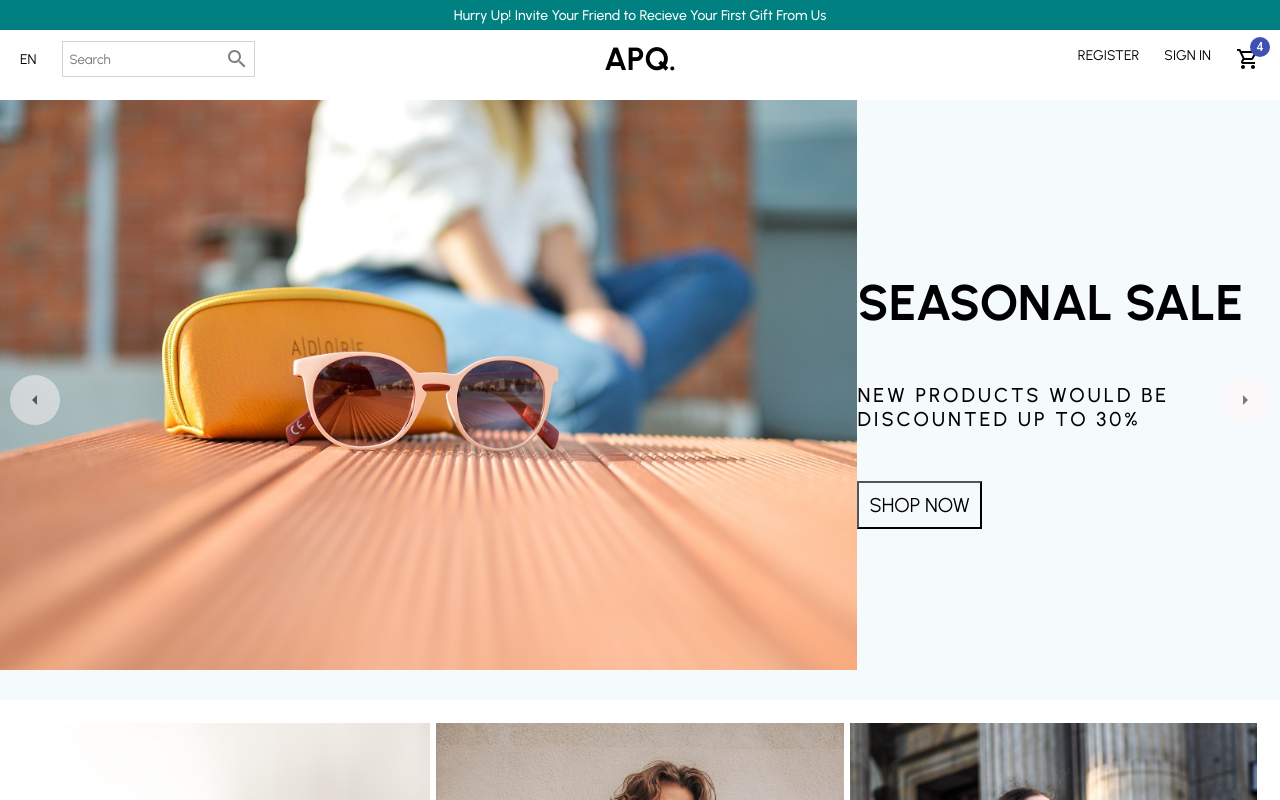
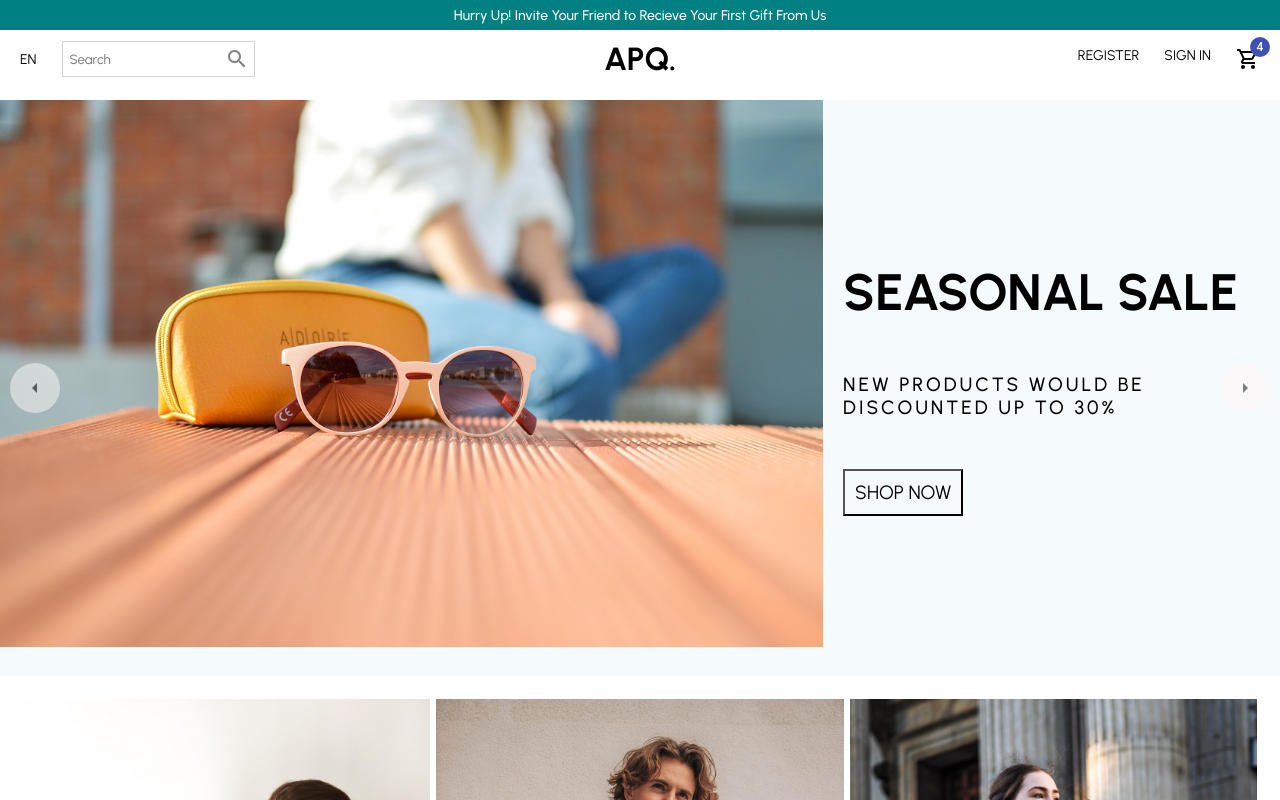
Before and after one commit to AliPooladmast/e-commerce, a React (Create React App) app: page / in a window 1280 px wide. Shown: the top 800 px of the page. Built offline with nearby package versions, Linux system fonts and the light colour scheme.

Commit message:
slider: make fonts and image size of slider more responsive

```diff
--- a/src/components/Slider/Slider.module.scss
+++ b/src/components/Slider/Slider.module.scss
@@ -1,6 +1,6 @@
 .Container {
   width: 100%;
-  height: 75vh;
+  height: 45vw;
   display: flex;
   position: relative;
   overflow: hidden;
@@ -62,22 +62,23 @@
 
 .InfoContainer {
   flex: 1;
+  margin: 0 20px;
 }
 
 .Title {
-  font-size: 50px;
+  font-size: 4vw;
 }
 
 .Desc {
   margin: 50px 0;
-  font-size: 20px;
+  font-size: 1.5vw;
   font-weight: 500;
   letter-spacing: 3px;
 }
 
 .Button {
   padding: 10px;
-  font-size: 20px;
+  font-size: 1.5vw;
   background-color: transparent;
   cursor: pointer;
 }
```
